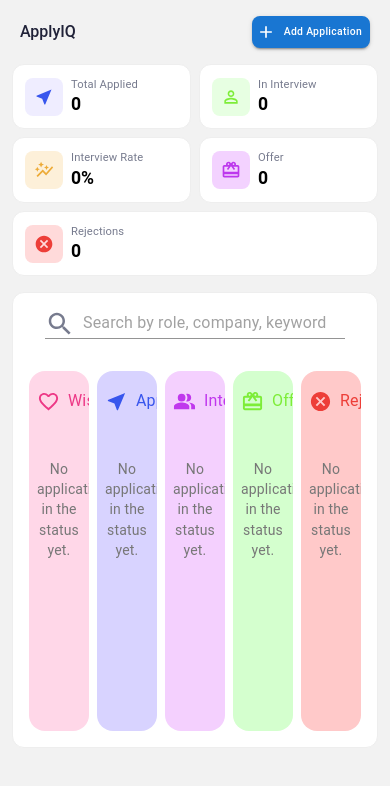
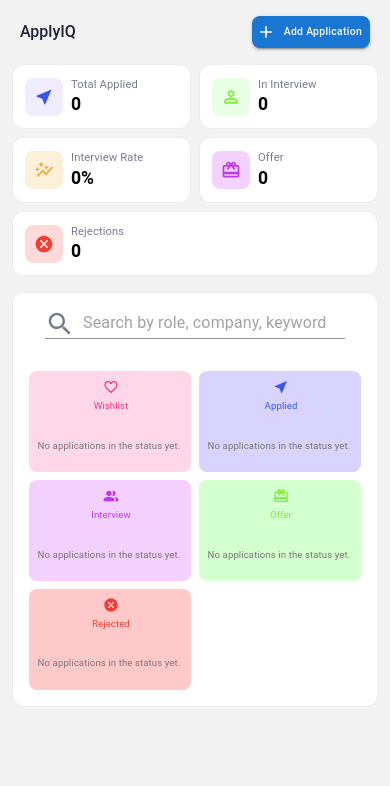
Before and after one commit to ashleshameshram/ApplicationTrackerApp, a React (Vite) app: page / in a window 390 px wide. Shown: the top 786 px of the page. Built offline with nearby package versions, Linux system fonts and the light colour scheme; a web font is replaced by a local one.

Commit message:
added responsiveness to the board column

```diff
--- a/src/component/Home/ApplicationCard.jsx
+++ b/src/component/Home/ApplicationCard.jsx
@@ -57,41 +57,50 @@ export default function ApplicationCard({ application, onEdit, onDelete }) {
                 borderColor: '#e2e4ee',
             },
         }}
-        ref={setNodeRef} //this is the element should be draggable
+        ref={setNodeRef}
         >
-            <CardContent sx={{p: 2, '&:last-child': { pb: 2 }}}>
-                <Box sx={{ display: 'flex', gap: 1, alignItems: 'flex-start' }}>
-                    {/* Dragged card in this area  */}
+            <CardContent sx={{ p: { xs: 0.75, sm: 1.5, md: 2 }, '&:last-child': { pb: { xs: 0.75, sm: 1.5, md: 2 } } }}>
+                <Box sx={{ display: 'flex', gap: 0.75, alignItems: 'flex-start' }}>
                     <Box
-                    {...listeners} //Adds the mouse/pointer/touch events needed for dragging
-                    {...attributes} //Adds accessibility-related attributes needed by dnd-kit.
+                    {...listeners}
+                    {...attributes}
                     sx={{cursor: isDragging ? 'grabbing' : 'grab',
-                        display:'flex',gap:1.5,
+                        display:'flex',gap: { xs: 0.75, sm: 1.5 },
                         alignItems: 'center',
                         flex:1,minWidth:0
                     }}>
 
-                        <Avatar variant = "rounded" sx={{width: 33,height: 33,fontSize: 18,
-                        bgcolor: '#e1e1e2',color:'#1a1a1c',flexShrink:0,borderRadius:'16px'}}>
+                        <Avatar variant="rounded" sx={{
+                            width: { xs: 20, sm: 30, md: 33 },
+                            height: { xs: 20, sm: 30, md: 33 },
+                            fontSize: { xs: 11, sm: 16, md: 18 },
+                            bgcolor: '#e1e1e2', color:'#1a1a1c', flexShrink:0, borderRadius:'12px'
+                        }}>
                             {company?.charAt(0)}
                         </Avatar>
 
                         <Box sx={{flex: 1,minWidth:0}}>
-                            <Typography sx={{fontSize: '13px',fontWeight: 600,color: '#202238',
-                            lineHeight:1.3,whiteSpace:'nowrap',overflow:'hidden',textOverflow:'ellipsis'}}>
+                            <Typography sx={{
+                                fontSize: { xs: '9px', sm: '12px', md: '13px' },
+                                fontWeight: 600, color: '#202238',
+                                lineHeight:1.3,whiteSpace:'nowrap',overflow:'hidden',textOverflow:'ellipsis'
+                            }}>
                                 {role}
                             </Typography>
-                            <Typography variant="body2" sx={{fontSize:'12px',color: '#777777',mt: 0.2,
-                            whiteSpace:'nowrap',overflow:'hidden',textOverflow:'ellipsis'}}>
+                            <Typography variant="body2" sx={{
+                                fontSize: { xs: '8px', sm: '11px', md: '12px' },
+                                color: '#777777',mt: 0.2,
+                                whiteSpace:'nowrap',overflow:'hidden',textOverflow:'ellipsis'
+                            }}>
                                 {company}
                             </Typography>
                         </Box>
                     </Box>
 
-                    <IconButton size="small" sx={{color: '#a7abbd',mt: -0.5}}
+                    <IconButton size="small" sx={{color: '#a7abbd',mt: -0.5, p: { xs: 0.25, sm: 1 }}}
                     onPointerDown={(e) => e.stopPropagation()}
                     onClick={(e) => setAnchorEl(e.currentTarget)}>
-                        <MoreVertIcon fontSize="small" />
+                        <MoreVertIcon sx={{ fontSize: { xs: 14, sm: 20 } }} />
                     </IconButton>
 
                     <Menu anchorEl={anchorEl}
@@ -115,7 +124,10 @@ export default function ApplicationCard({ application, onEdit, onDelete }) {
                         </MenuItem>
                     </Menu>
 
-                    <Dialog open={openDeleteDialog} onClose={() => setOpenDeleteDialog(false)}>
+                    <Dialog open={openDeleteDialog} onClose={() => setOpenDeleteDialog(false)}
+                        fullWidth
+                        maxWidth="xs"
+                    >
                         <DialogTitle>Delete Application?</DialogTitle>
 
                         <DialogContent>
@@ -138,16 +150,22 @@ export default function ApplicationCard({ application, onEdit, onDelete }) {
                     </Dialog>
                 </Box>
 
-                <Box sx={{display: 'flex',justifyContent: 'space-between',alignItems: 'center',mt: 1.5}}>
+                <Box sx={{display: 'flex',justifyContent: 'space-between',alignItems: 'center',mt: { xs: 0.75, sm: 1.5 }}}>
                     <Box sx={{display: 'flex',alignItems: 'center',gap: 0.4,minWidth:0}}>
-                        <LocationPinIcon sx={{fontSize: 15,color: '#6b6f82',flexShrink:0}}/>
-                        <Typography variant="body2" sx={{fontSize: 11,color: '#6b6f82'}}>
+                        <LocationPinIcon sx={{fontSize: { xs: 11, sm: 14, md: 15 },color: '#6b6f82',flexShrink:0}}/>
+                        <Typography variant="body2" sx={{
+                            fontSize: { xs: 8, sm: 10.5, md: 11 }, color: '#6b6f82',
+                            whiteSpace:'nowrap',overflow:'hidden',textOverflow:'ellipsis'
+                        }}>
                             {location}
                         </Typography>
                     </Box>
 
-                    <Typography variant="caption" sx={{fontSize: 11,color: '#171616',
-                    flexShrink: 0, ml: 1,backgroundColor:"#f1d4ff",borderRadius:10,px:1 }}>
+                    <Typography variant="caption" sx={{
+                        fontSize: { xs: 8, sm: 10.5, md: 11 }, color: '#171616',
+                        flexShrink: 0, ml: 1, backgroundColor:"#f1d4ff", borderRadius:10,
+                        px: { xs: 0.5, sm: 1 }
+                    }}>
                         {formatDate(applicationDate)}
                     </Typography>
                 </Box>
--- a/src/component/Home/BoardColumn.jsx
+++ b/src/component/Home/BoardColumn.jsx
@@ -1,5 +1,7 @@
 import Typography from '@mui/material/Typography';
 import Box from '@mui/material/Box';
+import useMediaQuery from '@mui/material/useMediaQuery';
+import { useTheme } from '@mui/material/styles';
 
 import ApplicationCard from './ApplicationCard'
 import { useDroppable } from '@dnd-kit/core';
@@ -13,26 +15,58 @@ export default function BoardColumn({onDelete,onEdit, color, bgColor, title, ico
     const Color = color;
     const BgColor = bgColor;
 
+    const theme = useTheme();
+    const isXs = useMediaQuery(theme.breakpoints.down('sm'));
+
     const filterApplications = applications.filter((application) =>
         application.status === status
     );
 
     return(
         <>
-        <Box sx={{backgroundColor: BgColor ,borderRadius: 4,paddingTop:2,paddingLeft:1,flex:1,minWidth: 0,
-        height: 360,overflow:'hidden',boxSizing:'border-box',display:'flex',flexDirection:'column'}}
+        <Box sx={{
+            backgroundColor: BgColor,
+            borderRadius: { xs: 2, sm: 3, md: 4 },
+            pt: { xs: 1, sm: 1.5, md: 2 },
+            pl: { xs: 0.5, sm: 1 },
+            pr: { xs: 0.25, sm: 0.5, md: 0 },
+            pb: { xs: 1, sm: 1.5, md: 2 },
+            width: '100%',
+            minWidth: 0,
+            height: 'auto',
+            boxSizing: 'border-box',
+            display: 'flex',
+            flexDirection: 'column'
+        }}
         ref={setNodeRef}>
-            <Box sx={{display:'flex', justifyContent:'space-between',alignItems:'center',mb:1.5,flexShrink:0}}>
-                <Box sx={{display:'flex',gap:1,alignItems:'center',color: Color}}>
-                    <Icon sx={{fontSize:23}}></Icon>
-                    <Typography variant='subtitle1' sx={{fontWeight: 400}}>
+            <Box sx={{
+                display:'flex', justifyContent: isXs ? 'center' : 'space-between',
+                alignItems:'center',mb:1.5,flexShrink:0
+            }}>
+                <Box sx={{
+                    display:'flex',gap: { xs: 0.3, sm: 1 },
+                    alignItems:'center', color: Color,
+                    flexDirection: { xs: 'column', sm: 'row' }
+                }}>
+                    <Icon sx={{ fontSize: { xs: 16, sm: 20, md: 23 } }}></Icon>
+                    <Typography variant='subtitle1' sx={{
+                        fontWeight: 400,
+                        display: 'block',
+                        fontSize: { xs: '0.6rem', sm: '0.8rem', md: '1rem' },
+                        whiteSpace: 'nowrap',
+                        overflow: 'hidden',
+                        textOverflow: 'ellipsis',
+                        maxWidth: { xs: 70, sm: 'none' }
+                    }}>
                         {title}
                     </Typography>
                 </Box>
             </Box>
 
-            <Box sx={{display:"flex", flexDirection:"column",gap:1,overflowY:'auto',overflowX:'hidden',
-            flex:1,pr:1,minHeight:0,minWidth:0,
+            <Box sx={{display:"flex", flexDirection:"column",gap: { xs: 0.75, md: 1 },
+            overflowY:'auto',overflowX:'hidden',
+            maxHeight: { xs: 300, sm: 340, md: 400 },
+            pr: { xs: 0.5, sm: 1 },minWidth:0,
             '&::-webkit-scrollbar': {width: '4px'},
             '&::-webkit-scrollbar-track': {
                 background: 'transparent',
@@ -47,7 +81,12 @@ export default function BoardColumn({onDelete,onEdit, color, bgColor, title, ico
             }}>
 
             {filterApplications.length  === 0 ? (
-                <Typography variant="body2" sx={{textAlign: 'center', color: '#777',mt: 4}}>
+                <Typography variant="body2" sx={{
+                    textAlign: 'center', color: '#777',
+                    fontSize: { xs: '0.6rem', sm: '0.75rem', md: '0.8rem' },
+                    display: 'block',
+                    py: { xs: 1.5, sm: 2 }
+                }}>
                     No applications in the status yet.
                 </Typography>
             ) : (
--- a/src/component/Home/HomePage.jsx
+++ b/src/component/Home/HomePage.jsx
@@ -5,6 +5,8 @@ import Box from '@mui/material/Box';
 import AddApplicationForm from './AddApplicationForm.jsx';
 import ApplicationCard from './ApplicationCard.jsx';
 import BoardColumnHeader from './BoardColumnHeader.jsx';
+import StatsBar from './StatsBar.jsx';
+import SearchFilter from './SearchFilter.jsx';
 import { DndContext,DragOverlay  } from '@dnd-kit/core';
 
 import FavoriteBorderIcon from '@mui/icons-material/FavoriteBorder';
@@ -12,8 +14,7 @@ import NearMeIcon from '@mui/icons-material/NearMe';
 import PeopleAltIcon from '@mui/icons-material/PeopleAlt';
 import CardGiftcardIcon from '@mui/icons-material/CardGiftcard';
 import CancelIcon from '@mui/icons-material/Cancel';
-import StatsBar from './StatsBar.jsx';
-import SearchFilter from './SearchFilter.jsx';
+
 
 export default function HomePage() {
     //load saved applications
@@ -154,7 +155,12 @@ export default function HomePage() {
 
                 <Box sx={{width:'100%', boxSizing: 'border-box',pt:2}}>
                     <DndContext onDragEnd={handleDragEnd} onDragStart={handleDragStart}>
-                        <Box sx={{display:'flex',gap:1, width: '100%',alignItems:'flex-start',overflowX:'auto'}}>
+
+                        <Box  sx={{
+                            display: 'grid',
+                            gridTemplateColumns: { xs: 'repeat(2, 1fr)', sm: 'repeat(3, 1fr)', md: 'repeat(auto-fit, minmax(220px, 1fr))' },
+                            gap: { xs: 1, sm: 1.5, md: 2 },
+                        }}>
                             {columns.map((column) => (
                                 <BoardColumn
                                     key={column.status}
```
